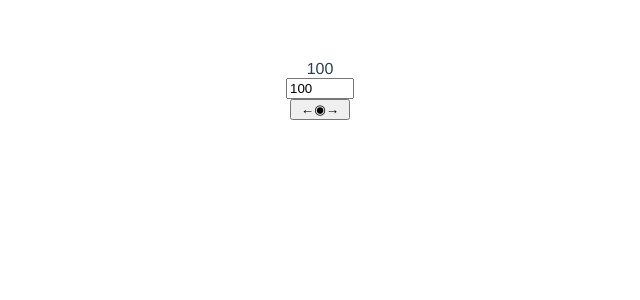
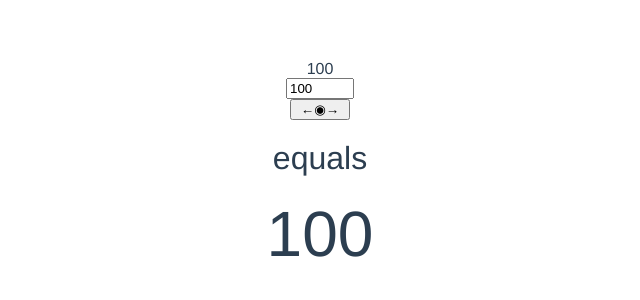
Before and after one commit to dcmorse/infixv, a Vue app: page / in a window 1280 px wide. Shown: the top 300 px of the page, without its empty margins (320-960 px from the left). Built offline with nearby package versions, Linux system fonts and the light colour scheme.

Commit message:
add in-your-face display of the total value

```diff
--- a/src/components/TreeTrunk.vue
+++ b/src/components/TreeTrunk.vue
@@ -1,5 +1,9 @@
 <template>
   <TreeNode :value="value" :setValue="setValue" />
+  <div class="equals">
+    equals<br />
+    <div class="total">{{ value }}</div>
+  </div>
 </template>
 <script lang="ts">
 import { defineComponent, ref } from "vue"
@@ -17,3 +21,16 @@ export default defineComponent({
   components: { TreeNode },
 })
 </script>
+
+<style scoped>
+.equals {
+  margin-top: 20px;
+  font-size: 200%;
+  text-align: center;
+}
+
+.total {
+  margin-top: 20px;
+  font-size: 200%;
+}
+</style>
```
